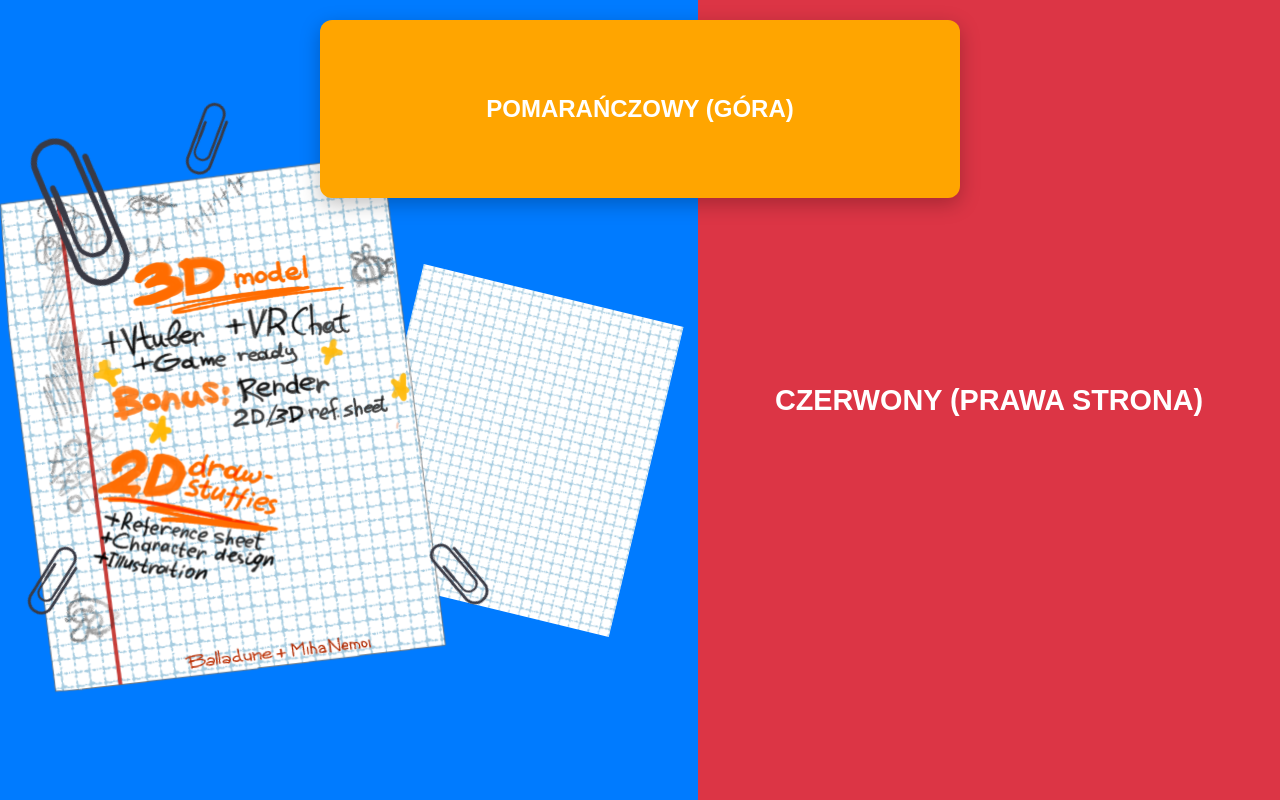
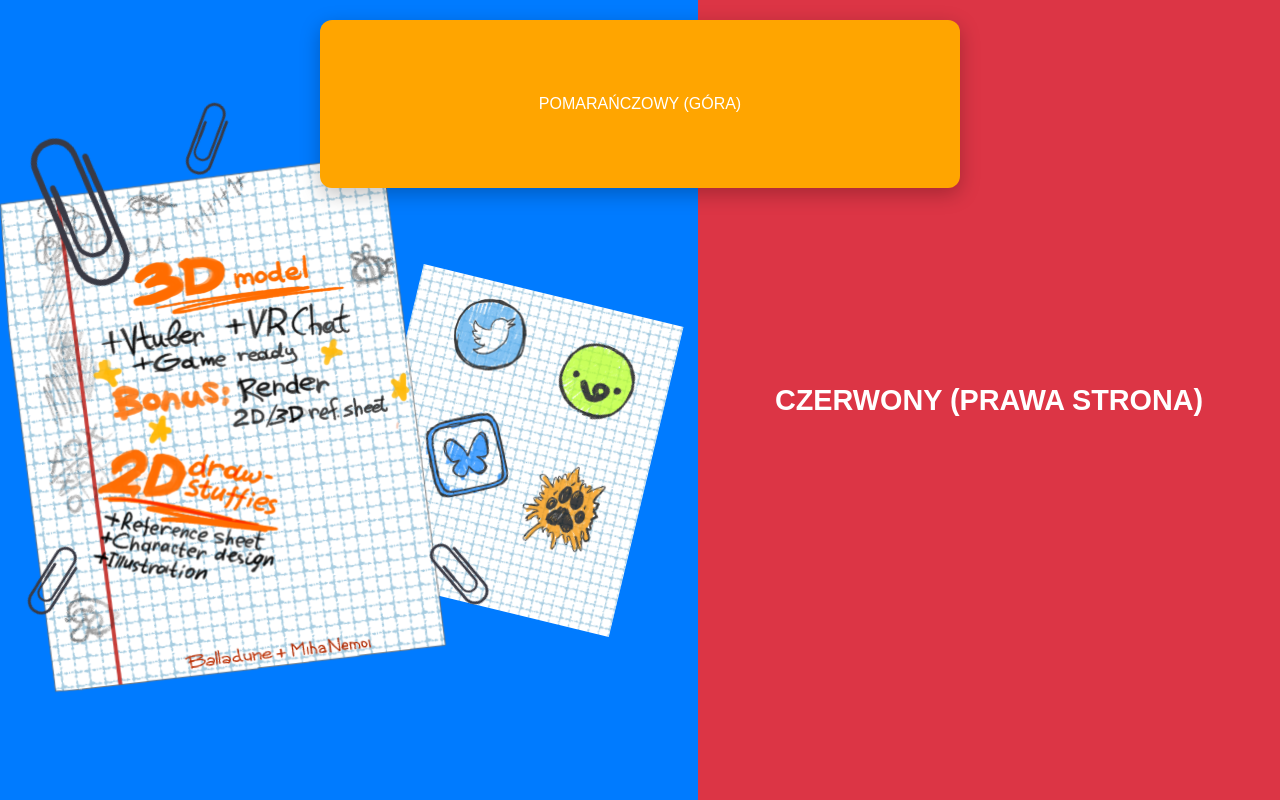
Before and after one commit to Flamy-Ice/HoneyShroom, a React (Vite) app: page / in a window 1280 px wide. Built offline with nearby package versions, Linux system fonts and the light colour scheme.

Commit message:
Social Media Icons working as they should

```diff
--- a/src/App.tsx
+++ b/src/App.tsx
@@ -1,6 +1,9 @@
-// Importy obrazków z Twojej ścieżki: src/assets/header/
 import priceSheet from './assets/header/pricesheet.svg';
 import blankPaper from './assets/header/blankpaper.svg';
+import twitterIcon from './assets/header/twitter.svg';
+import vgenIcon from './assets/header/vgen.svg';
+import blueskyIcon from './assets/header/bluesky.svg';
+import furaffinityIcon from './assets/header/furaffinity.svg';
 
 import './styles/header.css';
 
@@ -14,19 +17,51 @@
 
         <div className="sides-wrapper">
           <div className="blue-container">
-            {/* Kontener spinający oba obrazki */}
             <div className="images-wrapper">
-              {/* Używamy zaimportowanych zmiennych w klamrach {} */}
-              <img
-                src={priceSheet}
-                className="img-main"
-                alt="Price Sheet"
-              />
-              <img
-                src={blankPaper}
-                className="img-overlay"
-                alt="Blank Paper"
-              />
+              {/* Arkusz cen - WARSTWA ŚRODKOWA */}
+              <img src={priceSheet} className="img-main" alt="Price Sheet" />
+
+              <div className="img-overlay">
+                {/* Papier - WARSTWA DOLNA */}
+                <img src={blankPaper} className="paper-base-img" alt="Blank Paper" />
+
+                {/* IKONY JAKO LINKI - WARSTWA GÓRNA */}
+                <a
+                  href="https://x.com/HoneyShroomArt"
+                  target="_blank"
+                  rel="noreferrer"
+                  className="social-icon icon-twitter"
+                >
+                  <img src={twitterIcon} alt="Twitter" />
+                </a>
+
+                <a
+                  href="https://vgen.co/HoneyShroom"
+                  target="_blank"
+                  rel="noreferrer"
+                  className="social-icon icon-vgen"
+                >
+                  <img src={vgenIcon} alt="VGen" />
+                </a>
+
+                <a
+                  href="https://bsky.app/profile/honey-shroom.bsky.social"
+                  target="_blank"
+                  rel="noreferrer"
+                  className="social-icon icon-bluesky"
+                >
+                  <img src={blueskyIcon} alt="BlueSky" />
+                </a>
+
+                <a
+                  href="https://www.furaffinity.net/user/balladune"
+                  target="_blank"
+                  rel="noreferrer"
+                  className="social-icon icon-furaffinity"
+                >
+                  <img src={furaffinityIcon} alt="FurAffinity" />
+                </a>
+              </div>
             </div>
           </div>
           <div className="red-container">
--- a/src/styles/header.css
+++ b/src/styles/header.css
@@ -24,9 +24,7 @@
   color: white;
   text-align: center;
   border-radius: 12px;
-  font-weight: bold;
-  font-size: 1.5rem;
-  z-index: 10;
+  z-index: 100;
   box-shadow: 0 6px 20px rgba(0,0,0,0.25);
   display: flex;
   align-items: center;
@@ -45,7 +43,6 @@
   display: flex;
   align-items: center;
   justify-content: flex-start;
-  padding: 0;
 }
 
 .images-wrapper {
@@ -57,20 +54,77 @@
 
 .img-main {
   position: relative;
-  z-index: 2;
+  z-index: 10;
   width: 72%;
   height: auto;
   display: block;
-  margin-left: 0;
 }
 
 .img-overlay {
   position: absolute;
-  z-index: 1;
   top: 28%;
   left: 50%;
   width: 48%;
   height: auto;
+  pointer-events: none;
+}
+
+.paper-base-img {
+  position: relative;
+  z-index: 5;
+  width: 100%;
+  height: auto;
+  display: block;
+}
+
+/* --- AKTUALIZACJA ANIMACJI I OPACITY --- */
+.social-icon {
+  position: absolute;
+  z-index: 20;
+  display: inline-block;
+  cursor: pointer;
+  pointer-events: auto;
+
+  /* Twoje nowe wytyczne: 75% opacity */
+  opacity: 0.75;
+  /* Płynne przejście dla obu właściwości */
+  transition: opacity 0.3s ease, transform 0.3s ease;
+}
+
+.social-icon img {
+  width: 100%;
+  height: auto;
+  display: block;
+}
+
+.social-icon:hover {
+  opacity: 1;           /* Pełna widoczność */
+  transform: scale(1.1); /* Lekkie powiększenie */
+}
+
+/* TWOJE IDEALNE POZYCJE I SKALE */
+.icon-twitter {
+  top: 7%;
+  left: 30%;
+  width: 25%;
+}
+
+.icon-vgen {
+  top: 16%;
+  right: 9%;
+  width: 33%;
+}
+
+.icon-bluesky {
+  bottom: 35%;
+  left: 20%;
+  width: 31%;
+}
+
+.icon-furaffinity {
+  bottom: 20%;
+  right: 20%;
+  width: 32%;
 }
 
 .red-container {
@@ -84,36 +138,15 @@
   font-weight: bold;
 }
 
-/* Responsywność - FIX DLA MOBILE */
 @media (max-width: 768px) {
-  .sides-wrapper {
-    flex-direction: column;
-  }
-
-  .blue-container {
-    justify-content: flex-start;
-    min-height: 50vh;
-    padding-left: 0;
-  }
-
-  .images-wrapper {
-    width: 100%;
-    margin-top: 60px;
-  }
-
-  .img-main {
-    width: 65%;
-    margin-left: 0;
-  }
-
+  .sides-wrapper { flex-direction: column; }
+  .blue-container { min-height: 50vh; }
+  .images-wrapper { margin-top: 60px; }
+  .img-main { width: 65%; }
   .img-overlay {
     width: 45%;
     top: 25%;
     left: 45%;
   }
-
-  .orange-container {
-    width: 92%;
-    padding: 35px 15px;
-  }
+  .orange-container { width: 92%; }
 }
```
